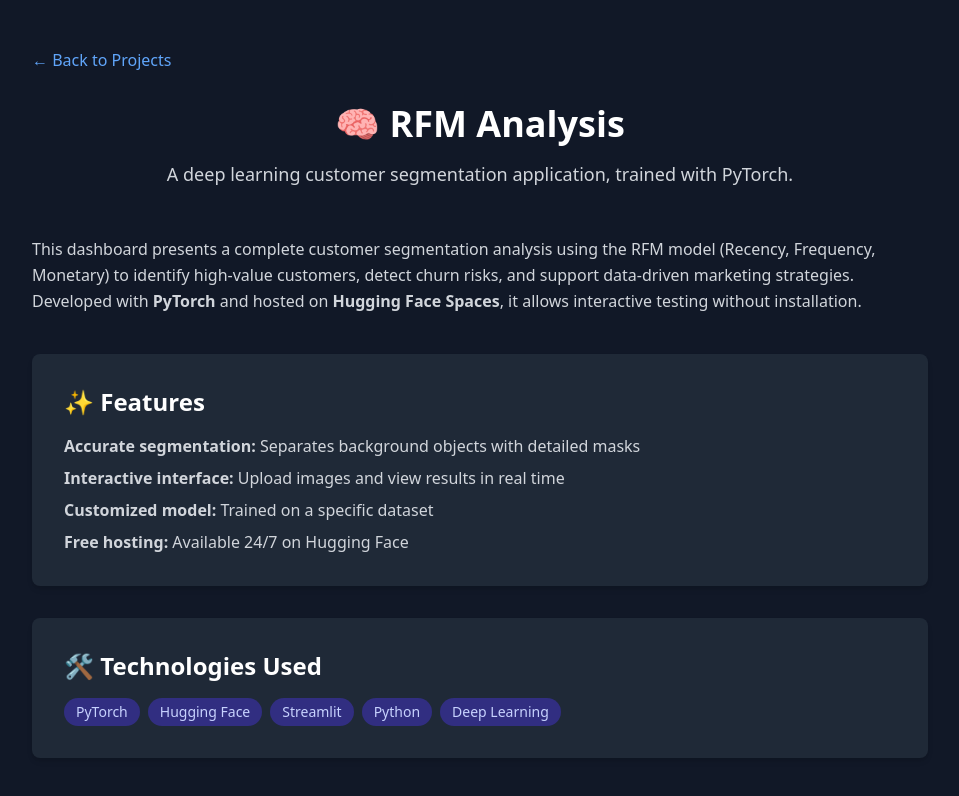
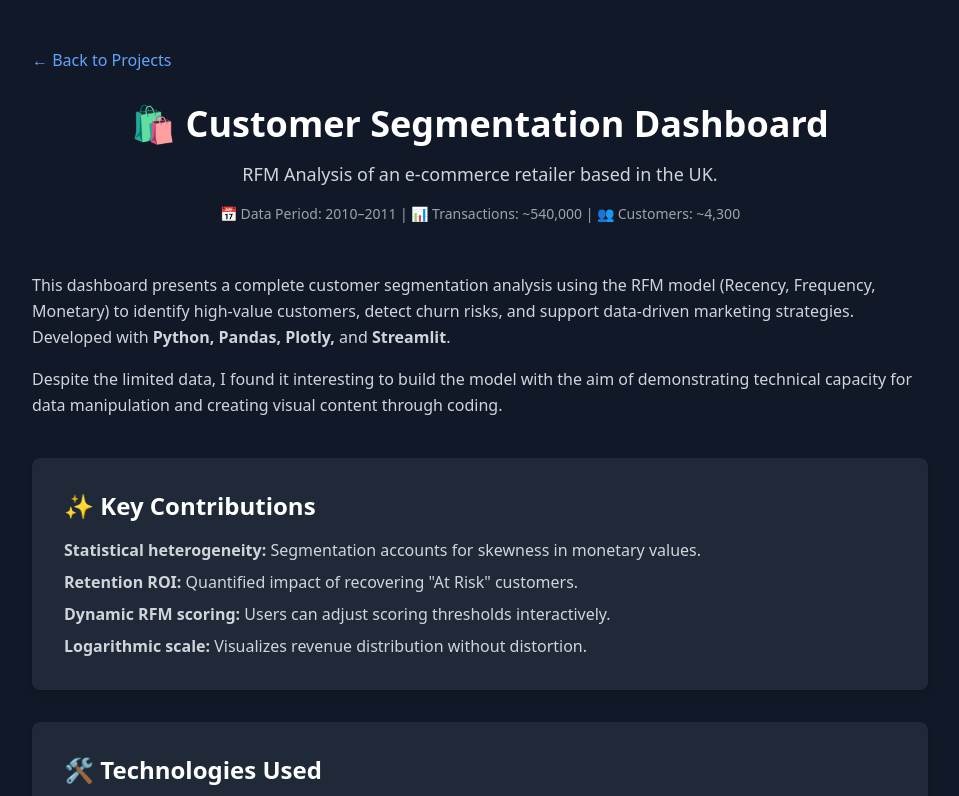
Before and after one commit to Pissaia92/my-webspace, a Next.js app: page /projects/custom-segmentation in a window 1280 px wide. Shown: the top 796 px of the page, without its empty margins (160-1119 px from the left). Built offline with nearby package versions, Linux system fonts and the light colour scheme.

Commit message:
Fixed incorrect informations

```diff
--- a/src/app/projects/custom-segmentation/page.tsx
+++ b/src/app/projects/custom-segmentation/page.tsx
@@ -1,7 +1,9 @@
-// src/app/projects/custom-segmentation/page.tsx
 import Link from 'next/link';
+import React from 'react';
+export default function RFMSegmentationPage() {
+  // Technologies list
+  const technologies = ['Python', 'Pandas', 'Plotly', 'Streamlit'];
 
-export default function CustomSegmentationPage() {
   return (
     <div className="min-h-screen bg-gray-900 text-white px-6 py-12">
       <div className="max-w-4xl mx-auto">
@@ -13,66 +15,71 @@
           ← Back to Projects
         </Link>
 
-        {/* Header */}
+        {/* --- HEADER --- */}
         <header className="text-center mb-12">
           <h1 className="text-3xl md:text-4xl font-bold text-white mb-4">
-            🧠 RFM Analysis
+            🛍️ Customer Segmentation Dashboard
           </h1>
           <p className="text-lg text-gray-300">
-            A deep learning customer segmentation application, trained with
-            PyTorch.
+            RFM Analysis of an e-commerce retailer based in the UK.
+          </p>
+          {/* data details */}
+          <p className="text-sm text-gray-400 mt-4">
+            📅 Data Period: 2010–2011 | 📊 Transactions: ~540,000 | 👥
+            Customers: ~4,300
           </p>
         </header>
 
-        {/* Description */}
+        {/* --- DESCRIPTION --- */}
         <section className="mb-10">
           <p className="text-gray-300 leading-relaxed">
             This dashboard presents a complete customer segmentation analysis
             using the RFM model (Recency, Frequency, Monetary) to identify
             high-value customers, detect churn risks, and support data-driven
-            marketing strategies. Developed with <strong>PyTorch</strong> and
-            hosted on
-            <strong> Hugging Face Spaces</strong>, it allows interactive testing
-            without installation.
+            marketing strategies. Developed with{' '}
+            <strong>Python, Pandas, Plotly,</strong> and
+            <strong> Streamlit</strong>.
+          </p>
+          <p className="text-gray-300 leading-relaxed mt-4">
+            Despite the limited data, I found it interesting to build the model
+            with the aim of demonstrating technical capacity for data
+            manipulation and creating visual content through coding.
           </p>
         </section>
 
-        {/* Features */}
+        {/* --- FEATURES --- */}
         <section className="bg-gray-800 p-8 rounded-lg shadow-md mb-8">
           <h2 className="text-2xl font-semibold text-white mb-4">
-            ✨ Features
+            ✨ Key Contributions
           </h2>
+          {/* RFM features */}
           <ul className="space-y-2 text-gray-300">
             <li>
-              <strong>Accurate segmentation:</strong> Separates background
-              objects with detailed masks
+              <strong>Statistical heterogeneity:</strong> Segmentation accounts
+              for skewness in monetary values.
             </li>
             <li>
-              <strong>Interactive interface:</strong> Upload images and view
-              results in real time
+              <strong>Retention ROI:</strong> Quantified impact of recovering
+              &quot;At Risk&quot; customers.
             </li>
             <li>
-              <strong>Customized model:</strong> Trained on a specific dataset
+              <strong>Dynamic RFM scoring:</strong> Users can adjust scoring
+              thresholds interactively.
             </li>
             <li>
-              <strong>Free hosting:</strong> Available 24/7 on Hugging Face
+              <strong>Logarithmic scale:</strong> Visualizes revenue
+              distribution without distortion.
             </li>
           </ul>
         </section>
 
-        {/* Technologies */}
+        {/* --- TECHNOLOGIES --- */}
         <section className="bg-gray-800 p-8 rounded-lg shadow-md mb-8">
           <h2 className="text-2xl font-semibold text-white mb-4">
             🛠️ Technologies Used
           </h2>
           <div className="flex flex-wrap gap-2">
-            {[
-              'PyTorch',
-              'Hugging Face',
-              'Streamlit',
-              'Python',
-              'Deep Learning',
-            ].map(tech => (
+            {technologies.map(tech => (
               <span
                 key={tech}
                 className="bg-indigo-900 text-indigo-200 px-3 py-1 rounded-full text-sm"
@@ -83,7 +90,7 @@
           </div>
         </section>
 
-        {/* Access Button */}
+        {/* --- ACCESS BUTTON --- */}
         <div className="text-center mt-10">
           <a
             href="https://huggingface.co/spaces/Pissaia92/Custom-segm-db"
@@ -91,11 +98,8 @@
             rel="noopener noreferrer"
             className="inline-block bg-green-600 hover:bg-green-700 text-white px-8 py-3 rounded-lg font-medium transition hover:scale-105"
           >
-            🔗 Access Project on Hugging Face
+            🔗 Access Live Dashboard
           </a>
-          <p className="text-gray-400 text-sm mt-2">
-            (Sometimes require a space restart)
-          </p>
         </div>
       </div>
     </div>
```
